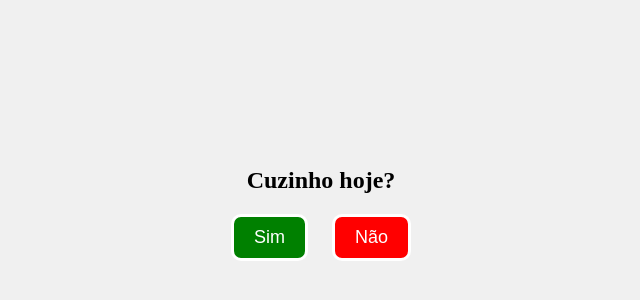
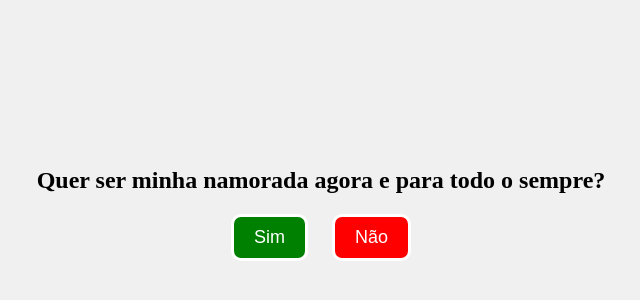
Before and after one commit to MikaelMenez/fiu-fiu, a plain HTML site: page index.html in a window 1280 px wide. Shown: the part 194-494 px from the top of the page, without its empty margins (319-959 px from the left). Drawn offline with Linux system fonts and the light colour scheme.

Commit message:
Atualizar o index.html

```diff
--- a/index.html
+++ b/index.html
@@ -8,7 +8,7 @@
 </head>
 <body>
     <div class="container">
-        <h1 class="question">Cuzinho hoje?</h1>
+        <h1 class="question">Quer ser minha namorada agora e para todo o sempre?</h1>
         <div class="button-container">
             <a href="page2.html"><button class="yes-btn">Sim</button></a>
             <button class="no-btn">Não</button>
```
